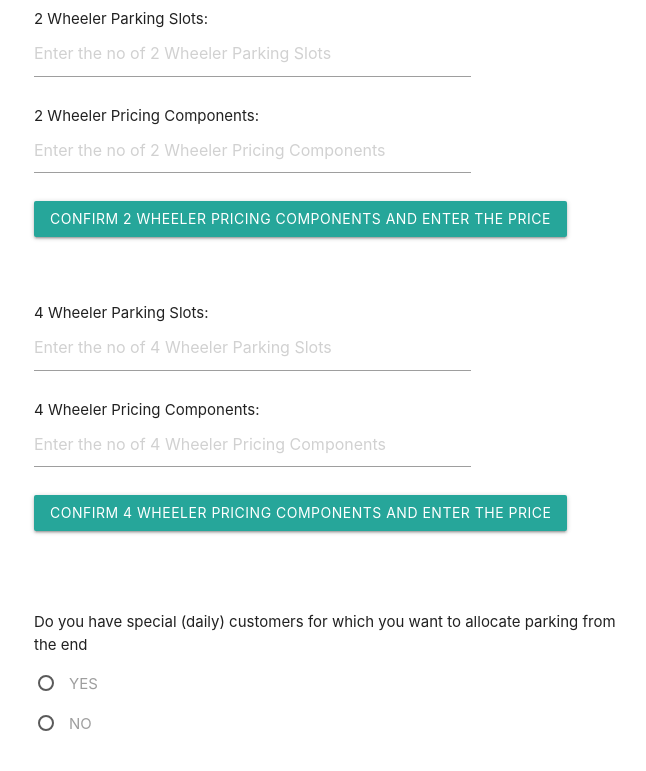
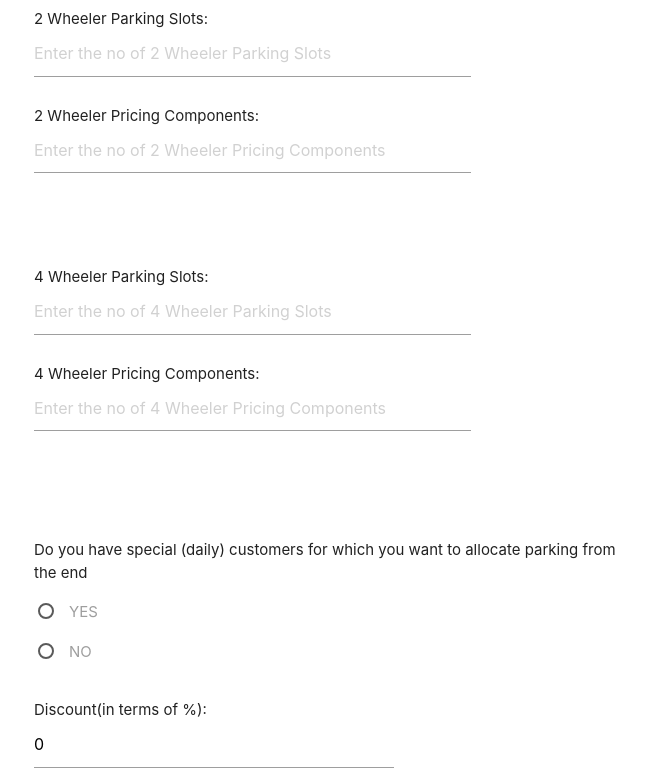
Before and after one commit to KushRohra/car_parking_RFID, a Flask app: page /admin_register in a window 1280 px wide. Shown: the part 478-1249 px from the top of the page, without its empty margins (158-804 px from the left). Run offline with Flask 2, Linux system fonts and the light colour scheme.

Commit message:
getting all data from form and changed the way the new form fields were displayed

```diff
--- a/app.py
+++ b/app.py
@@ -18,14 +18,28 @@ def admin_register():
 		shop_name = request.form.get('shop_name')
 		password = request.form.get('password')
 		repeat_password = request.form.get('repeat_password')
-		wheeler_2 = request.form.get('wheeler_2')
-		wheeler_4 = request.form.get('wheeler_4')
-		price_2 = request.form.get('price_2')
-		price_4 = request.form.get('price_4')
+		wheeler_2 = int(request.form.get('wheeler_2'))
+		wheeler_4 = int(request.form.get('wheeler_4'))
+		price_2 = int(request.form.get('price_2'))
+		price_4 = int(request.form.get('price_4'))
 		special_customer = request.form.get('special_customer')
-		discount = request.form.get('discount')
-		if special_customer == '0' :
+		discount = int(request.form.get('discount'))
+		if special_customer == '0':
     			discount = 0
+		price_2_list = []
+		price_4_list = []
+		for i in range(price_2):
+				hrs = request.form.get('form_2_1_'+str(i+1))
+				price = request.form.get('form_2_2_'+str(i+1))
+				print(hrs, price)
+				price_2_list.append([hrs, price])
+		for i in range(price_4):
+				hrs = request.form.get('form_4_1_'+str(i+1))
+				price = request.form.get('form_4_2_'+str(i+1))
+				print(hrs, price)
+				price_4_list.append([hrs, price])
+		print(price_2_list)
+		print(price_4_list)
 		print(shop_email, shop_name, password, repeat_password, wheeler_2, wheeler_4, price_2, price_4, special_customer, discount)
 	return render_template('./admin/admin_register.html')
 
--- a/static/js/admin/admin_register.js
+++ b/static/js/admin/admin_register.js
@@ -1,8 +1,8 @@
 var errorArea = document.getElementById('formValidator');
 
 document.getElementById("repeat_password").addEventListener("keyup", checkPassword);
-document.getElementById("enter_2_wheeler").addEventListener("click", wheeler2);
-document.getElementById("enter_4_wheeler").addEventListener("click", wheeler4);
+document.getElementById("price_2").addEventListener("keyup", wheeler2);
+document.getElementById("price_4").addEventListener("keyup", wheeler4);
 
 function checkPassword() {
     var repeat_password = document.getElementById("repeat_password").value;
@@ -24,10 +24,10 @@ function wheeler2() {
     for(var i=0;i<price2_slots;i++) {
         price2_form += `<div class="row">
                             <div class="col s4">
-                                Enter time: <input id="form_2_1_`+(i+1)+`" type="number" placeholder="Enter time in hrs"></input>
+                                Enter time: <input name="form_2_1_`+(i+1)+`" type="number" placeholder="Enter time in hrs"></input>
                             </div>
                             <div class="col s4">
-                                Enter price: <input id="form_2_2_`+(i+1)+`" type="number" placeholder="Enter cost in Rs."></input>
+                                Enter price: <input name="form_2_2_`+(i+1)+`" type="number" placeholder="Enter cost in Rs."></input>
                             </div>
                         </div>`;
     }
@@ -41,10 +41,10 @@ function wheeler4() {
     for(var i=0;i<price4_slots;i++) {
         price4_form += `<div class="row">
                             <div class="col s4">
-                                Enter time: <input id="form_4_1_`+(i+1)+`" type="number" placeholder="Enter time in hrs"></input>
+                                Enter time: <input name="form_4_1_`+(i+1)+`" type="number" placeholder="Enter time in hrs"></input>
                             </div>
                             <div class="col s4">
-                                Enter price: <input id="form_4_2_`+(i+1)+`" type="number" placeholder="Enter cost in Rs."></input>
+                                Enter price: <input name="form_4_2_`+(i+1)+`" type="number" placeholder="Enter cost in Rs."></input>
                             </div>
                         </div>`;
     }
--- a/templates/admin/admin_register.html
+++ b/templates/admin/admin_register.html
@@ -48,8 +48,7 @@
 					2 Wheeler Pricing Components: <input type="number" name="price_2" id="price_2" placeholder="Enter the no of 2 Wheeler Pricing Components" required>
 				</div>
 			</div>
-			<a id="enter_2_wheeler" class="btn">Confirm 2 wheeler Pricing Components and enter the price</a>
-			<br><br>
+			<br>
 			<div id="form_2" class="row"></div>
 			<br>
 			<div class="row">
@@ -62,8 +61,7 @@
 					4 Wheeler Pricing Components: <input type="number" name="price_4" id="price_4" placeholder="Enter the no of 4 Wheeler Pricing Components" required>
 				</div>
 			</div>
-			<a id="enter_4_wheeler" class="btn">Confirm 4 wheeler Pricing Components and enter the price</a>
-			<br><br>
+			<br>
 			<div id="form_4" class="row"></div>
 			<br>
 			<div class="row">
```
